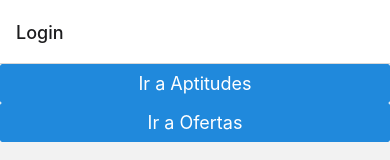
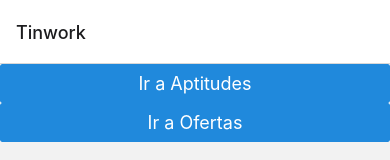
Before and after one commit to Proyecto-Final-Frre/TinWorkApp, a React Native app: screen / in a window 390 px wide. Shown: the top 160 px of the page. Built offline with nearby package versions, Linux system fonts and the light colour scheme; what @react-native-google-signin/google-signin would draw is missing.

Commit message:
cambio nombre login por tinwork

```diff
--- a/navigation/public/Public.js
+++ b/navigation/public/Public.js
@@ -13,11 +13,11 @@ const StackPublic = createNativeStackNavigator();
 export default function Public() {
   return (
     <StackPublic.Navigator
-      initialRouteName="Login"
+      initialRouteName="Tinwork"
       //screenOptions={themeApp[modo].fondoBarra}
     >
       <StackPublic.Screen
-        name="Login"
+        name="Tinwork"
         component={LoginScreen}
         // options={{headerShown: false}}
       />
```
